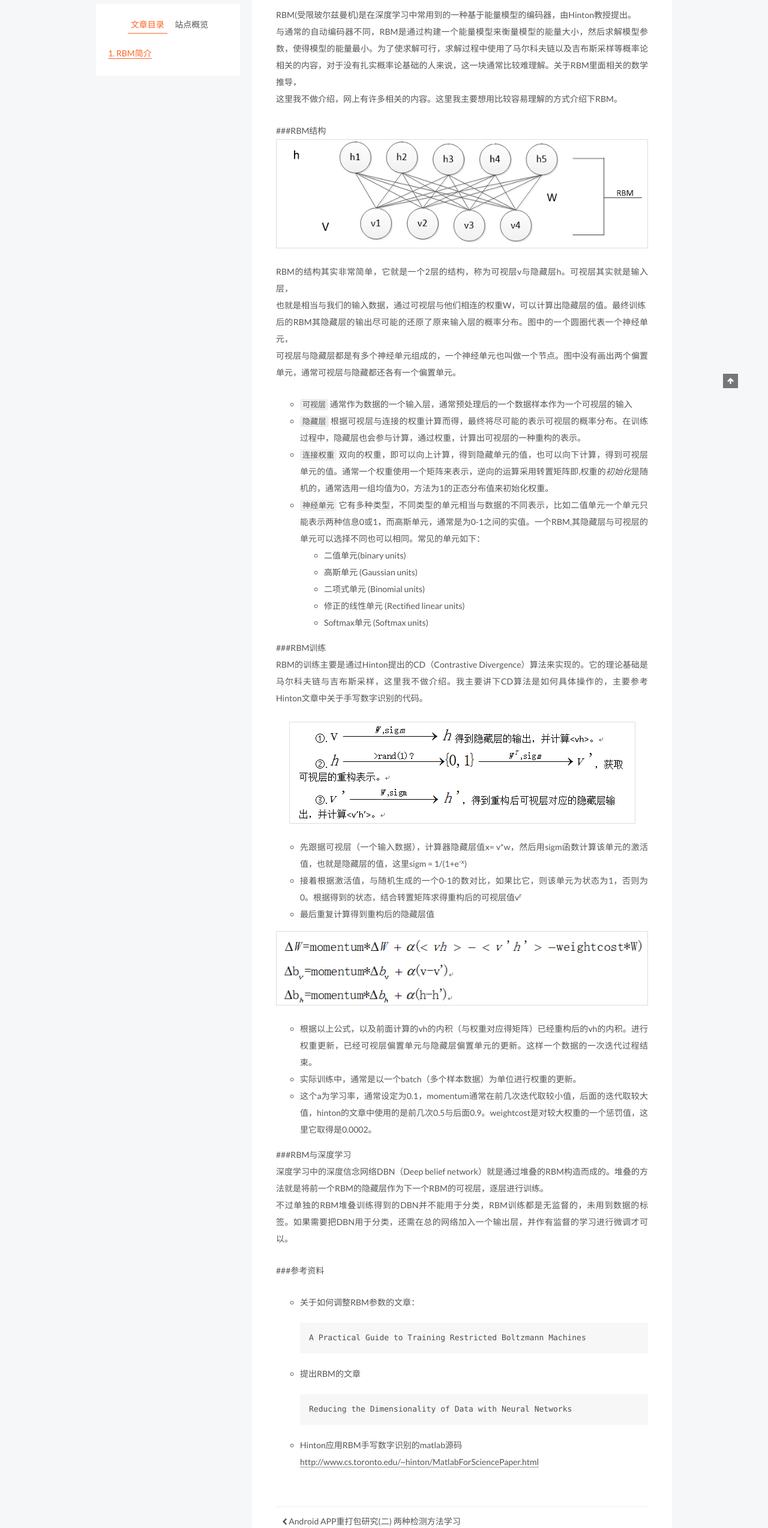
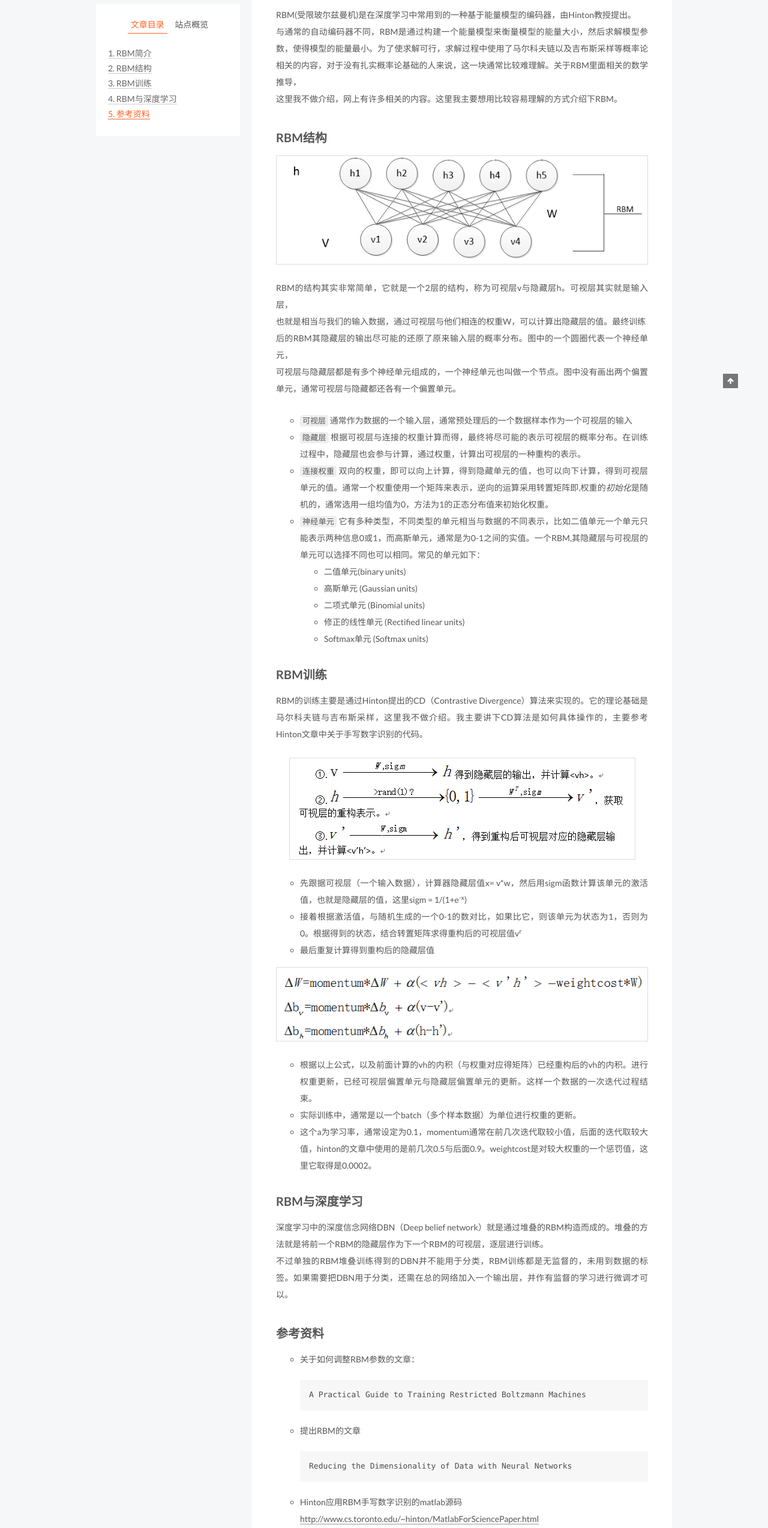
Before and after one commit to QyMars/QyMars.github.io, a plain HTML site: page 2016/09/18/深度学习笔记（一）——RBM简介/index.html in a window 1280 px wide. Shown: the part 253-2800 px from the top of the page at 60% size. Drawn offline with Linux system fonts and the light colour scheme; a script that the page names is missing.

Commit message:
Site updated: 2016-09-18 21:26:52

```diff
--- a/2016/09/18/深度学习笔记（一）——RBM简介/index.html
+++ b/2016/09/18/深度学习笔记（一）——RBM简介/index.html
@@ -93,7 +93,7 @@
 <meta property="og:image" content="http://blog.marssecure.com/images/3.png">
 <meta property="og:image" content="http://blog.marssecure.com/images/4.png">
 <meta property="og:image" content="http://blog.marssecure.com/images/5.png">
-<meta property="og:updated_time" content="2016-09-18T13:12:21.316Z">
+<meta property="og:updated_time" content="2016-09-18T13:26:14.118Z">
 <meta name="twitter:card" content="summary">
 <meta name="twitter:title" content="深度学习笔记（一）——RBM简介">
 <meta name="twitter:description" content="RBM简介RBM(受限玻尔兹曼机)是在深度学习中常用到的一种基于能量模型的编码器，由Hinton教授提出。与通常的自动编码器不同，RBM是通过构建一个能量模型来衡量模型的能量大小，然后求解模型参数，使得模型的能量最小。为了使求解可行，求解过程中使用了马尔科夫链以及吉布斯采样等概率论相关的内容，对于没有扎实概率论基础的人来说，这一块通常比较难理解。关于RBM里面相关的数学推导，这里我不做介绍，网上有">
@@ -298,7 +298,7 @@
 
 
         <h2 id="RBM简介"><a href="#RBM简介" class="headerlink" title="RBM简介"></a>RBM简介</h2><p>RBM(受限玻尔兹曼机)是在深度学习中常用到的一种基于能量模型的编码器，由Hinton教授提出。<br>与通常的自动编码器不同，RBM是通过构建一个能量模型来衡量模型的能量大小，然后求解模型参数，使得模型的能量最小。为了使求解可行，求解过程中使用了马尔科夫链以及吉布斯采样等概率论相关的内容，对于没有扎实概率论基础的人来说，这一块通常比较难理解。关于RBM里面相关的数学推导，<br>这里我不做介绍，网上有许多相关的内容。这里我主要想用比较容易理解的方式介绍下RBM。</p>
-<p>###RBM结构<br><img src="/images/3.png" alt=""></p>
+<h2 id="RBM结构"><a href="#RBM结构" class="headerlink" title="RBM结构"></a>RBM结构</h2><p><img src="/images/3.png" alt=""></p>
 <p>RBM的结构其实非常简单，它就是一个2层的结构，称为可视层v与隐藏层h。可视层其实就是输入层，<br>也就是相当与我们的输入数据，通过可视层与他们相连的权重W，可以计算出隐藏层的值。最终训练<br>后的RBM其隐藏层的输出尽可能的还原了原来输入层的概率分布。图中的一个圆圈代表一个神经单元，<br>可视层与隐藏层都是有多个神经单元组成的，一个神经单元也叫做一个节点。图中没有画出两个偏置单元，通常可视层与隐藏都还各有一个偏置单元。</p>
 <ul>
 <li><code>可视层</code> 通常作为数据的一个输入层，通常预处理后的一个数据样本作为一个可视层的输入</li>
@@ -313,7 +313,7 @@
 </ul>
 </li>
 </ul>
-<p>###RBM训练<br>RBM的训练主要是通过Hinton提出的CD（Contrastive Divergence）算法来实现的。它的理论基础是马尔科夫链与吉布斯采样，这里我不做介绍。我主要讲下CD算法是如何具体操作的，主要参考Hinton文章中关于手写数字识别的代码。</p>
+<h2 id="RBM训练"><a href="#RBM训练" class="headerlink" title="RBM训练"></a>RBM训练</h2><p>RBM的训练主要是通过Hinton提出的CD（Contrastive Divergence）算法来实现的。它的理论基础是马尔科夫链与吉布斯采样，这里我不做介绍。我主要讲下CD算法是如何具体操作的，主要参考Hinton文章中关于手写数字识别的代码。</p>
 <p><img src="/images/4.png" alt=""></p>
 <ul>
 <li>先跟据可视层（一个输入数据），计算器隐藏层值x= v*w，然后用sigm函数计算该单元的激活值，也就是隐藏层的值，这里sigm = 1/(1+e<sup>-x</sup>)</li>
@@ -326,9 +326,8 @@
 <li>实际训练中，通常是以一个batch（多个样本数据）为单位进行权重的更新。</li>
 <li>这个a为学习率，通常设定为0.1，momentum通常在前几次迭代取较小值，后面的迭代取较大值，hinton的文章中使用的是前几次0.5与后面0.9。weightcost是对较大权重的一个惩罚值，这里它取得是0.0002。</li>
 </ul>
-<p>###RBM与深度学习<br>深度学习中的深度信念网络DBN（Deep belief network）就是通过堆叠的RBM构造而成的。堆叠的方法就是将前一个RBM的隐藏层作为下一个RBM的可视层，逐层进行训练。<br>不过单独的RBM堆叠训练得到的DBN并不能用于分类，RBM训练都是无监督的，未用到数据的标签。如果需要把DBN用于分类，还需在总的网络加入一个输出层，并作有监督的学习进行微调才可以。</p>
-<p>###参考资料</p>
-<ul>
+<h2 id="RBM与深度学习"><a href="#RBM与深度学习" class="headerlink" title="RBM与深度学习"></a>RBM与深度学习</h2><p>深度学习中的深度信念网络DBN（Deep belief network）就是通过堆叠的RBM构造而成的。堆叠的方法就是将前一个RBM的隐藏层作为下一个RBM的可视层，逐层进行训练。<br>不过单独的RBM堆叠训练得到的DBN并不能用于分类，RBM训练都是无监督的，未用到数据的标签。如果需要把DBN用于分类，还需在总的网络加入一个输出层，并作有监督的学习进行微调才可以。</p>
+<h2 id="参考资料"><a href="#参考资料" class="headerlink" title="参考资料"></a>参考资料</h2><ul>
 <li>关于如何调整RBM参数的文章：<pre><code>A Practical Guide to Training Restricted Boltzmann Machines
 </code></pre></li>
 <li>提出RBM的文章<pre><code>Reducing the Dimensionality of Data with Neural Networks
@@ -490,7 +489,7 @@
 
 
 
-              <div class="post-toc-content"><ol class="nav"><li class="nav-item nav-level-2"><a class="nav-link" href="#RBM简介"><span class="nav-number">1.</span> <span class="nav-text">RBM简介</span></a></li></ol></div>
+              <div class="post-toc-content"><ol class="nav"><li class="nav-item nav-level-2"><a class="nav-link" href="#RBM简介"><span class="nav-number">1.</span> <span class="nav-text">RBM简介</span></a></li><li class="nav-item nav-level-2"><a class="nav-link" href="#RBM结构"><span class="nav-number">2.</span> <span class="nav-text">RBM结构</span></a></li><li class="nav-item nav-level-2"><a class="nav-link" href="#RBM训练"><span class="nav-number">3.</span> <span class="nav-text">RBM训练</span></a></li><li class="nav-item nav-level-2"><a class="nav-link" href="#RBM与深度学习"><span class="nav-number">4.</span> <span class="nav-text">RBM与深度学习</span></a></li><li class="nav-item nav-level-2"><a class="nav-link" href="#参考资料"><span class="nav-number">5.</span> <span class="nav-text">参考资料</span></a></li></ol></div>
 
           </div>
         </section>
--- a/baidusitemap.xml
+++ b/baidusitemap.xml
@@ -5,7 +5,7 @@
 
   <url>
     <loc>http://blog.marssecure.com/2016/09/18/%E6%B7%B1%E5%BA%A6%E5%AD%A6%E4%B9%A0%E7%AC%94%E8%AE%B0%EF%BC%88%E4%B8%80%EF%BC%89%E2%80%94%E2%80%94RBM%E7%AE%80%E4%BB%8B/</loc>
-    <lastmod>2016-09-18T13:12:21.316Z</lastmod>
+    <lastmod>2016-09-18T13:26:14.118Z</lastmod>
     <data>
         <display>
         <title>深度学习笔记（一）——RBM简介</title>
--- a/css/main.css
+++ b/css/main.css
@@ -1549,7 +1549,7 @@ pre .javascript .function {
   width: 4px;
   height: 4px;
   border-radius: 50%;
-  background: #ffbf7f;
+  background: #294bd6;
 }
 .links-of-blogroll {
   font-size: 13px;
--- a/sitemap.xml
+++ b/sitemap.xml
@@ -4,7 +4,7 @@
   <url>
     <loc>http://blog.marssecure.com/2016/09/18/%E6%B7%B1%E5%BA%A6%E5%AD%A6%E4%B9%A0%E7%AC%94%E8%AE%B0%EF%BC%88%E4%B8%80%EF%BC%89%E2%80%94%E2%80%94RBM%E7%AE%80%E4%BB%8B/</loc>
 
-    <lastmod>2016-09-18T13:12:21.316Z</lastmod>
+    <lastmod>2016-09-18T13:26:14.118Z</lastmod>
 
   </url>
 
```
